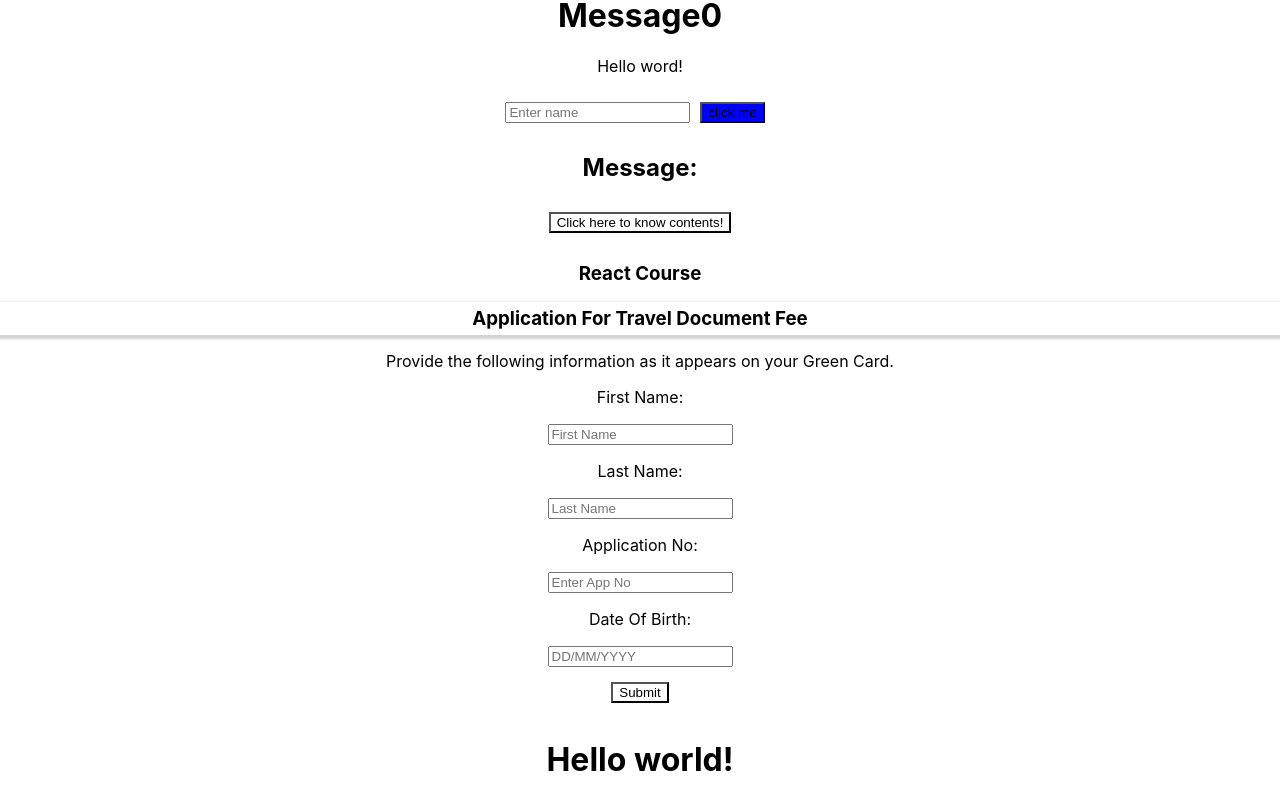
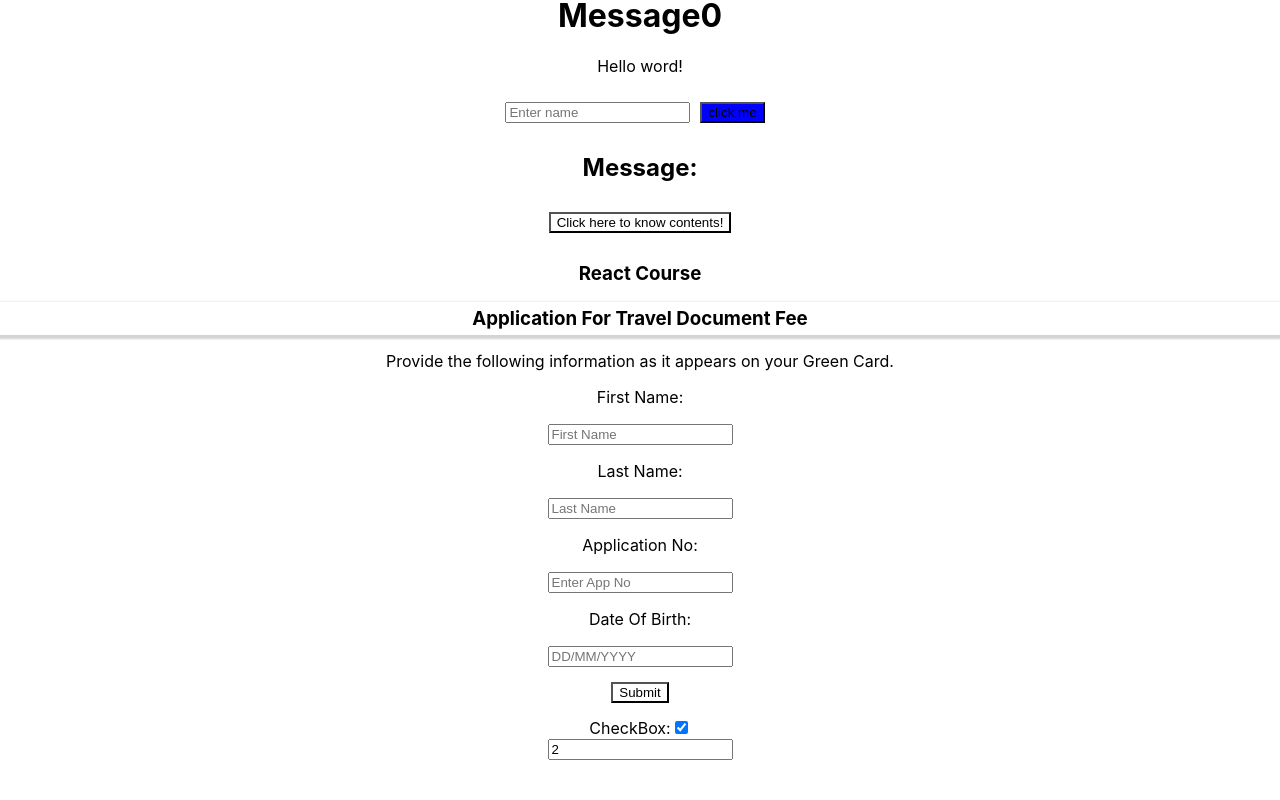
Before and after one commit to ojhal/Learning-React, a React (Create React App) app: page / in a window 1280 px wide. Shown: the part 209-1009 px from the top of the page. After the commit the page ends 969 px from the top, so only its background shows below. Built offline with nearby package versions, Linux system fonts and the light colour scheme.

Commit message:
add functionality

```diff
--- a/src/CheckBox.js
+++ b/src/CheckBox.js
@@ -1,11 +1,51 @@
 import React, { Component } from 'react'
 
 export default class CheckBox extends Component {
+  constructor(props) {
+    super(props);
+    this.state = {
+      isGoing: true,
+      Guests: 2
+    }
+  }
+
+  handleChange = (e) => {
+    const target = e.target;
+    const value = target.type === 'checkbox' ? target.checked : target.value;
+    const name = target.name;
+    // console.log(e)
+
+    this.setState({
+      [name]: value
+
+    })
+  }
   render() {
     return (
-      <div>
-        <h1>Hello world!</h1>
-      </div>
+
+      <form>
+        <label>
+          CheckBox:
+            <input
+            name="isGoing"
+            type="Checkbox"
+            checked={this.state.isGoing}
+            onChange={this.handleChange} />
+        </label>
+
+        <br />
+        <label>
+          <input
+            name="Guests"
+            type="number"
+            value={this.state.Guests}
+            onChange={this.handleChange} />
+
+        </label>
+      </form>
+
+
+
     )
   }
 }
--- a/src/Form.js
+++ b/src/Form.js
@@ -8,18 +8,18 @@ export default class Form extends Component {
     }
   }
   handleChange = (e) => {
-    const key = e.target.name;
-    const val = e.target.value;
-    this.setState({
-      [key]: val
-    });
-    console.log(e.target.value)
+    // const key = e.target.name;
+    // const val = e.target.value;
+    // this.setState({
+    //   [key]: val
+    // });
+    console.log(e)
   }
 
 
   handleSubmit = (e) => {
     // alert(this.state.value)
-    console.log(e)
+    console.log(this.state)
     e.preventDefault()
     // alert("You are submitting " + this.state.value);
 
@@ -37,7 +37,6 @@ export default class Form extends Component {
     return (
       <div >
         <form onSubmit={this.handleSubmit}>
-
           <h3 className='form'>Application For Travel Document Fee</h3>
           <p>Provide the following information as it appears on your Green Card.</p>
 
--- a/src/index.js
+++ b/src/index.js
@@ -3,6 +3,9 @@ import ReactDOM from 'react-dom';
 import './index.css';
 import App from './App';
 import reportWebVitals from './reportWebVitals';
+
+
+
 
 ReactDOM.render(
   <React.StrictMode>
```
